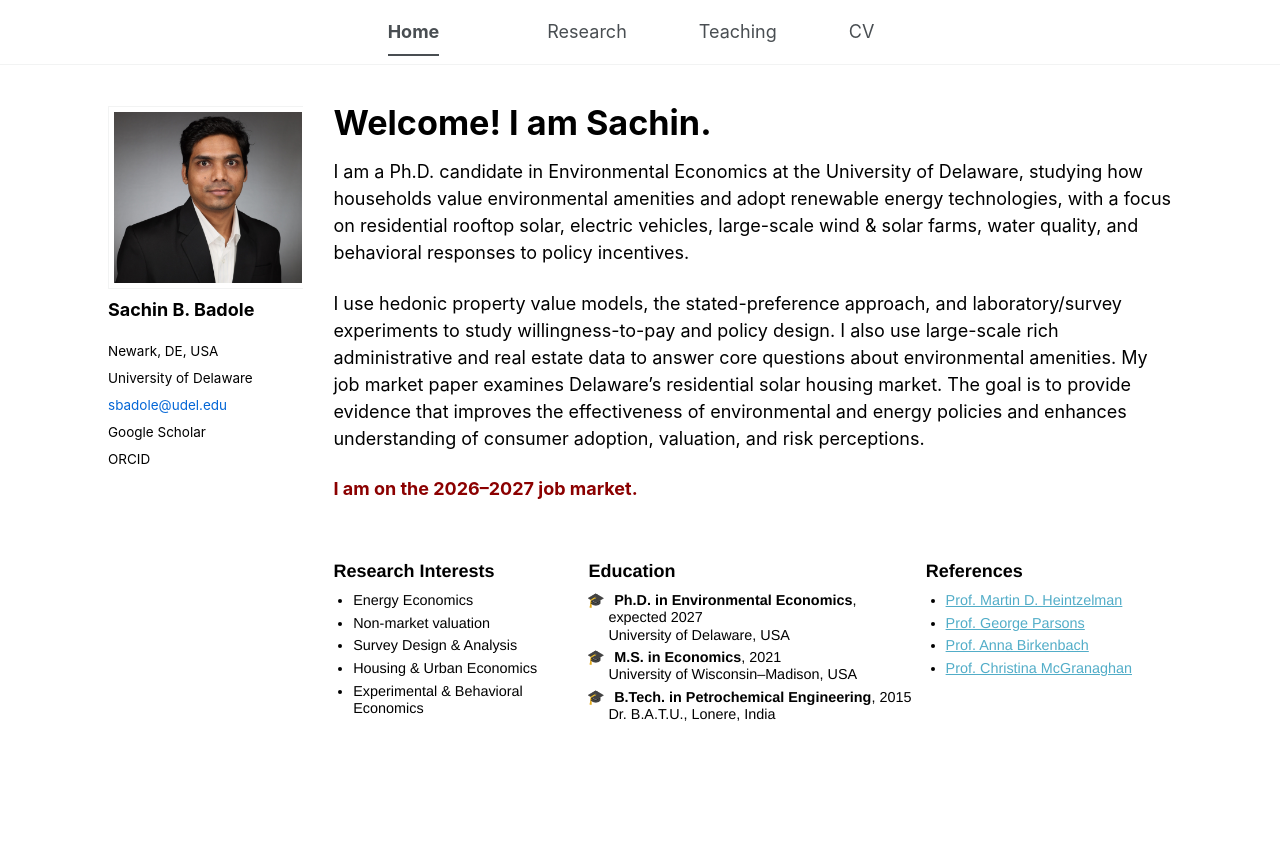
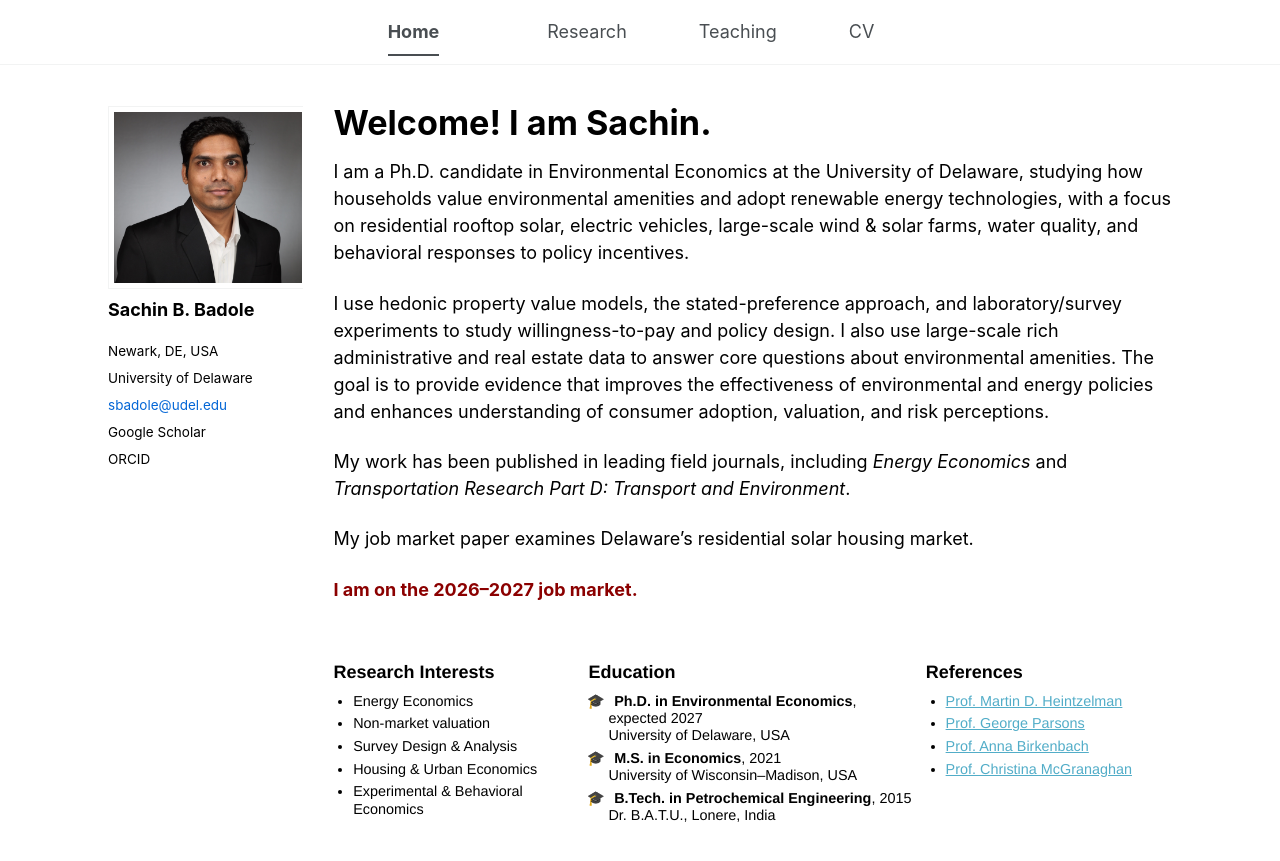
Before and after one commit to sachin-b-badole/sachin-b-badole.github.io, a Jekyll site: the page built from _pages/about.md, in a window 1280 px wide and 1028 px high. Shown: the top 861 px of the window. Built offline with Jekyll 4.4.1, drawn with Linux system fonts in a browser that asks for light colours.

Commit message:
Update about.md

```diff
--- a/_pages/about.md
+++ b/_pages/about.md
@@ -11,7 +11,11 @@ redirect_from:
 
 I am a Ph.D. candidate in Environmental Economics at the University of Delaware, studying how households value environmental amenities and adopt renewable energy technologies, with a focus on residential rooftop solar, electric vehicles, large-scale wind & solar farms, water quality, and behavioral responses to policy incentives.
 
-I use hedonic property value models, the stated-preference approach, and laboratory/survey experiments to study willingness-to-pay and policy design. I also use large-scale rich administrative and real estate data to answer core questions about environmental amenities. My job market paper examines Delaware’s residential solar housing market. The goal is to provide evidence that improves the effectiveness of environmental and energy policies and enhances understanding of consumer adoption, valuation, and risk perceptions.
+I use hedonic property value models, the stated-preference approach, and laboratory/survey experiments to study willingness-to-pay and policy design. I also use large-scale rich administrative and real estate data to answer core questions about environmental amenities. The goal is to provide evidence that improves the effectiveness of environmental and energy policies and enhances understanding of consumer adoption, valuation, and risk perceptions.
+
+My work has been published in leading field journals, including *Energy Economics* and *Transportation Research Part D: Transport and Environment*.
+
+My job market paper examines Delaware’s residential solar housing market.
 
 <span style="color:darkred; font-weight:bold;">I am on the 2026–2027 job market.</span>
 
```
